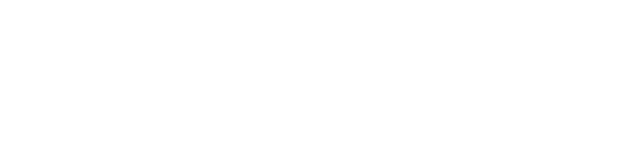
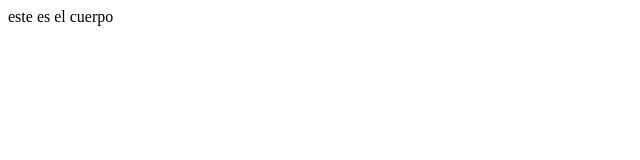
Before and after one commit to antonymanuel5688/repositorio-de-prueba, a plain HTML site: page index.html in a window 1280 px wide. Shown: the whole page, without its empty margins (0-640 px from the left). Drawn offline with Linux system fonts and the light colour scheme.

Commit message:
se agrega cuerpo

```diff
--- a/index.html
+++ b/index.html
@@ -4,6 +4,9 @@
 
 </head>
 <body>
+<p>
+    este es el cuerpo
+</p>
 
 </body>
 </html>
```
